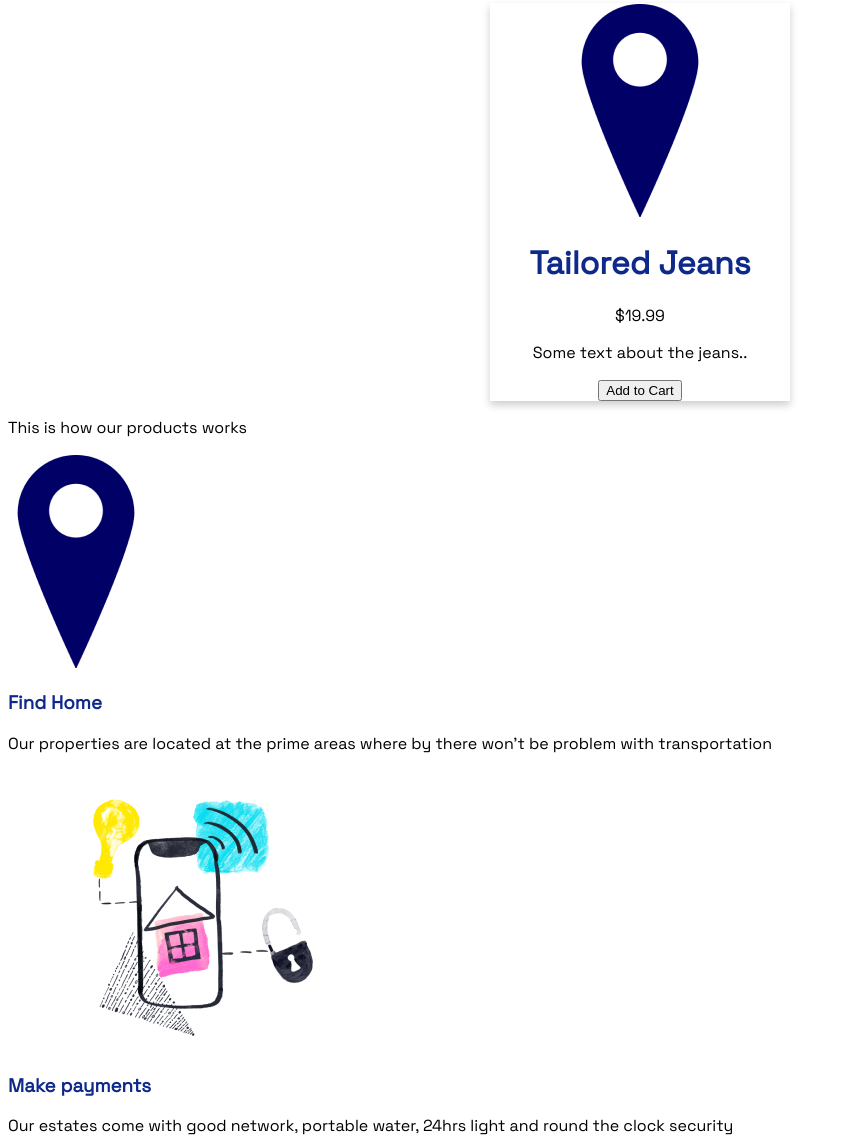
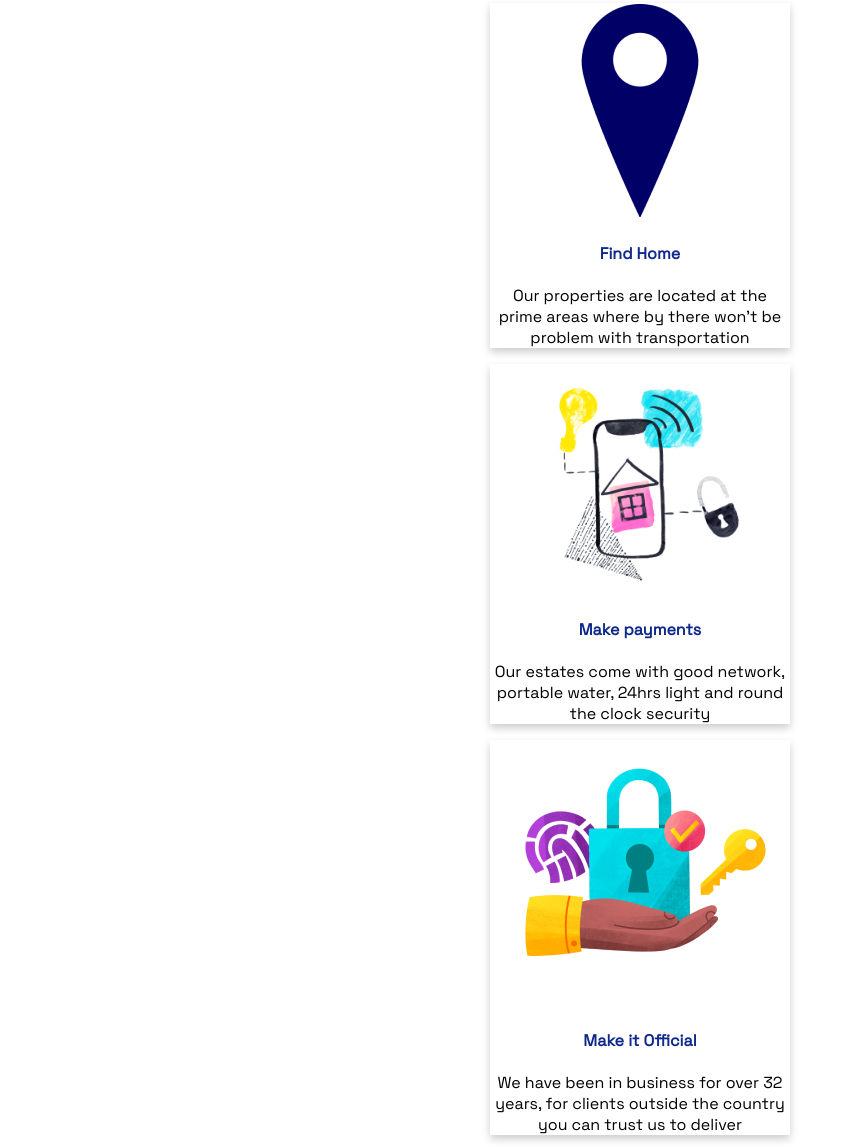
Before and after one commit to KarenKanana/Real-Estate-Website, a plain HTML site: page index.html in a window 1280 px wide. Shown: the part 927-2075 px from the top of the page, without its empty margins (0-848 px from the left). Drawn offline with Linux system fonts and the light colour scheme; files whose address does not match are found by name.

Commit message:
Update file

```diff
--- a/index.html
+++ b/index.html
@@ -40,7 +40,7 @@
 
 </div>
 <div class="products">
-<h1> Products</h1>
+<h1> Our Products</h1>
     <div class="producttittle">
         <h2>How it works.</h2>
         <p>This is how our product works</p>
@@ -48,14 +48,27 @@
     <div class="product">
         <div class="card">
             <img src="assets/images/address%20mark.png" >
-            <h1>Tailored Jeans</h1>
-            <p class="price">$19.99</p>
-            <p>Some text about the jeans..</p>
-            <p><button>Add to Cart</button></p>
+            <h4>Find Home</h4>
+            <p>Our properties are located at the prime areas where by there won't be problem with transportation</p>
+
         </div>
+        <div class="card">
+            <img src="assets/images/Smart%20house.png" >
+            <h4>Make payments</h4>
+            <p>Our estates come with good network, portable water, 24hrs light and round the clock security</p>
+
+        </div>
+        <div class="card">
+            <img src="/home/karen/Documents/moringa_pre-prep_projects/Real-Estate-Website/assets/images/Secure data protection with fingerprint and lock.png" >
+            <h4>Make it Official</h4>
+            <p>We have been in business for over 32 years, for clients outside the country you can trust us to deliver</p>
+
+        </div>
+
     </div>
 
-</div>
+
+
 
     <p>This is how our products works</p>
     <img src="/home/karen/Documents/moringa_pre-prep_projects/Real-Estate-Website/assets/images/address mark.png">
```
